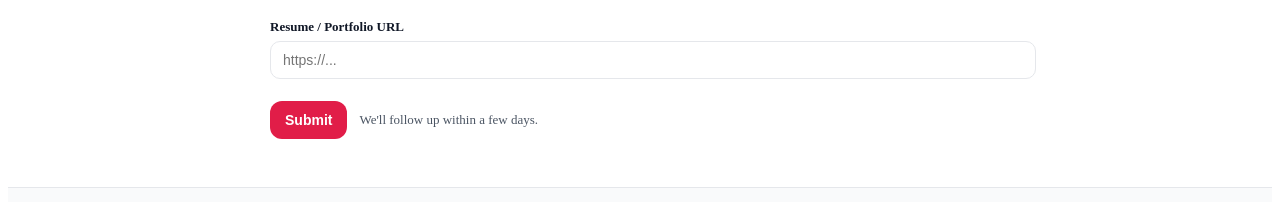
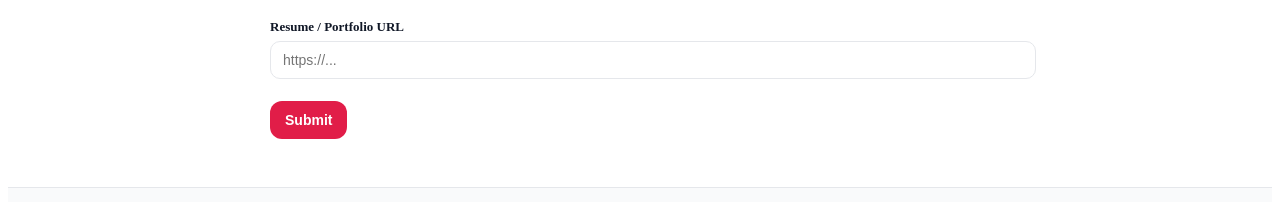
Before and after one commit to marketplaceholdings/marketplace-holdings-site, a React (Vite) app in the folder marketplace-holdings-site/: page / in a window 1280 px wide. Shown: the part 5164-5366 px from the top of the page. Built offline with nearby package versions, Linux system fonts and the light colour scheme.

Commit message:
Update App.jsx

```diff
--- a/marketplace-holdings-site/src/App.jsx
+++ b/marketplace-holdings-site/src/App.jsx
@@ -541,9 +541,7 @@ export default function App() {
                 <Button size="md" onClick={() => alert("Submitted!")}>
                   Submit
                 </Button>
-                <span style={{ fontSize: 13, color: theme.subtext }}>
-                  We'll follow up within a few days.
-                </span>
+
               </div>
             </form>
           </div>
```
